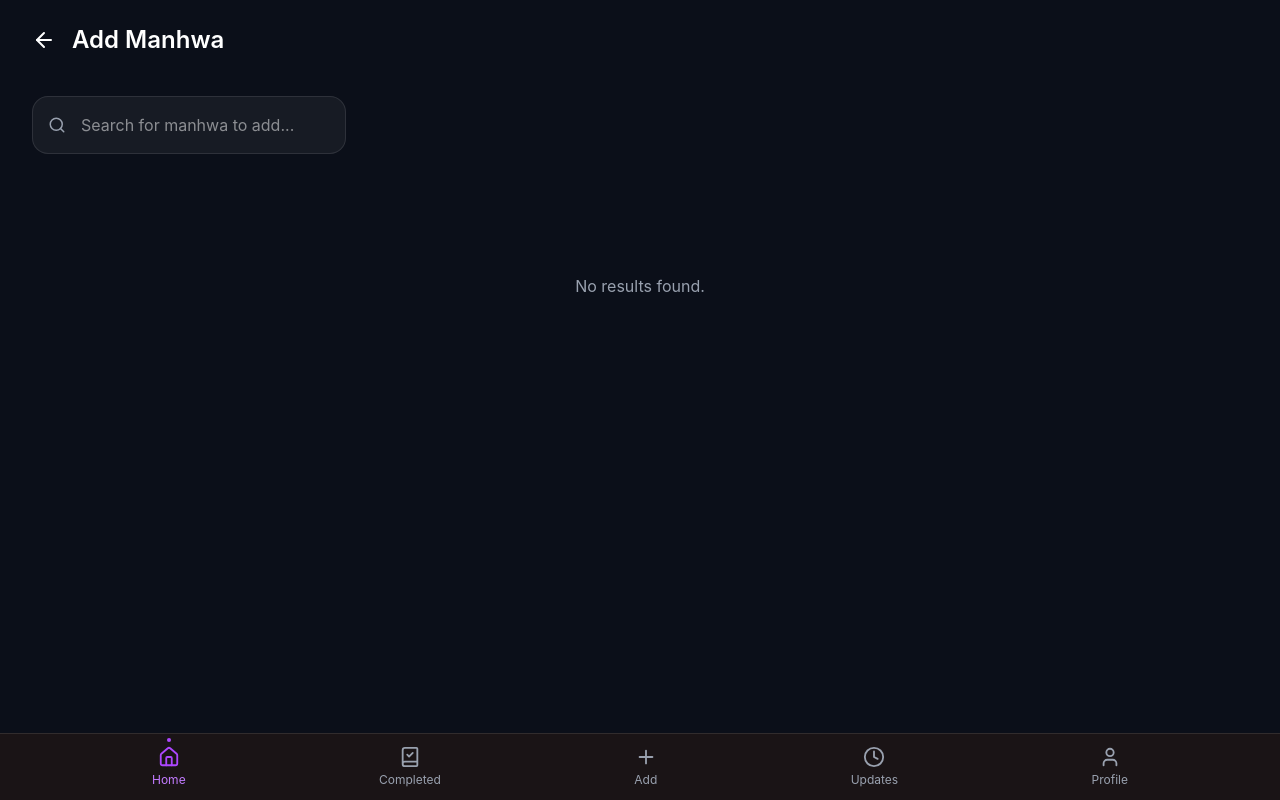
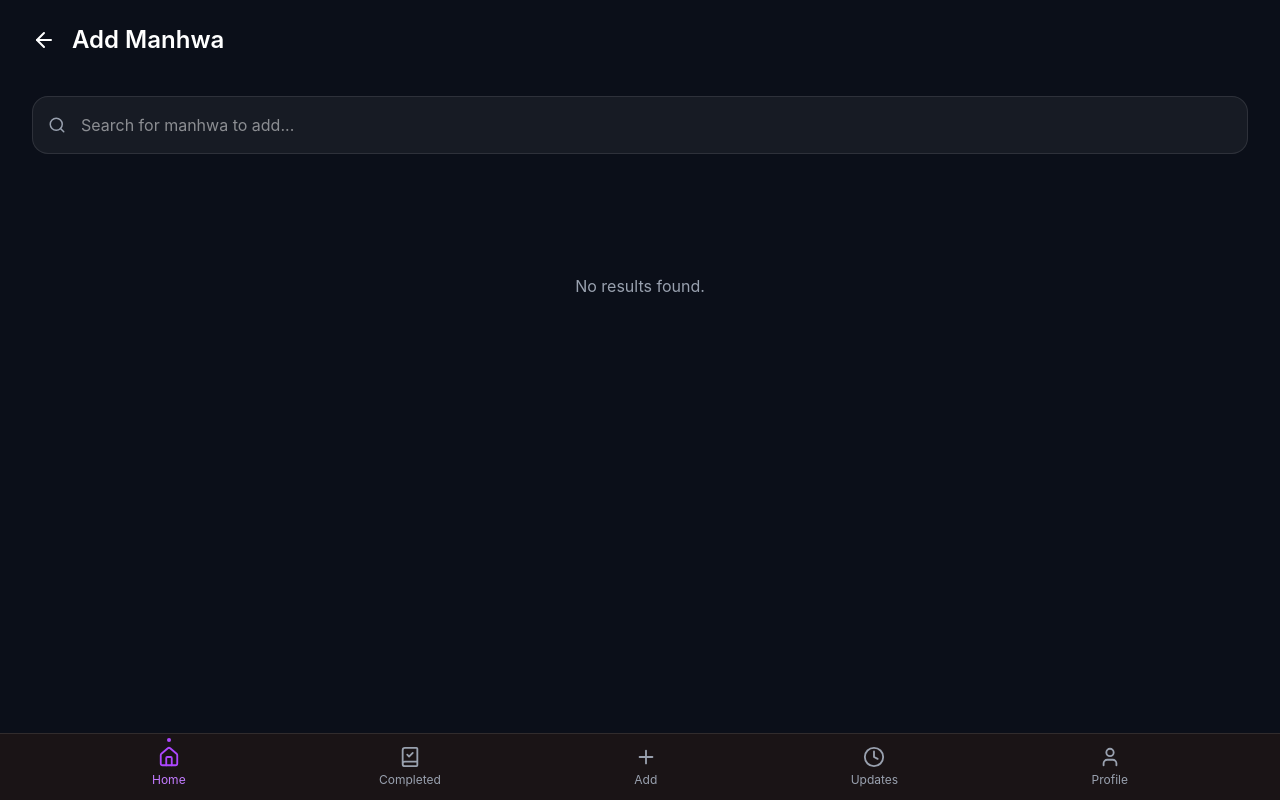
Before and after one commit to Mahi-singh-solanki/manwha-frontend, a React (Vite) app in the folder mahi-manwha/: page /add in a window 1280 px wide. Built offline with nearby package versions, Linux system fonts and the light colour scheme.

Commit message:
Update AddNew.jsx

```diff
--- a/mahi-manwha/src/pages/AddNew.jsx
+++ b/mahi-manwha/src/pages/AddNew.jsx
@@ -61,7 +61,7 @@ export const AddNew = () => {
             </div>
 
 
-            <div className="relative w-full mb-10 flex gap-2">
+            <div className="relative w-full mb-10 flex flex-col gap-2">
                 <Search className="absolute left-4 top-1/2 -translate-y-1/2 text-gray-400" size={18} />
                 <form onSubmit={handleSubmit}>
                 <input
```
